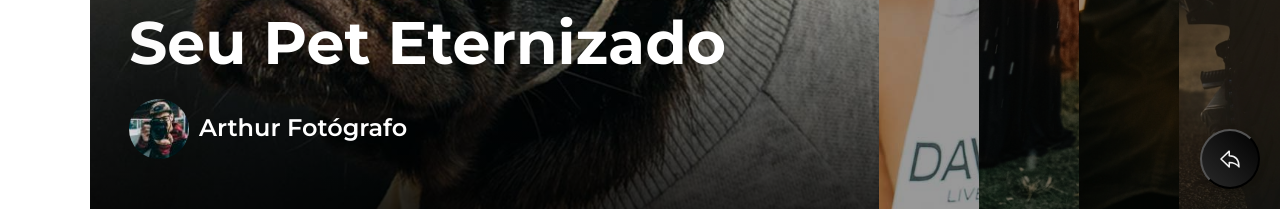
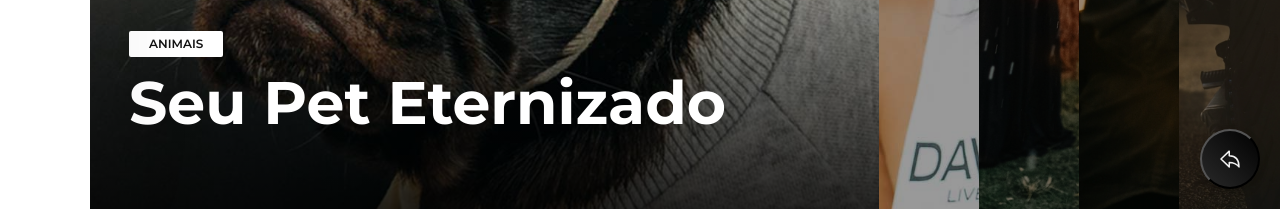
Before and after one commit to SorayaCop/arthur-fotografia, a plain HTML site: page index.html in a window 1280 px wide. Shown: the part 591-800 px from the top of the page. Drawn offline with nearby package versions, Linux system fonts and the light colour scheme.

Commit message:
Update index.html

```diff
--- a/index.html
+++ b/index.html
@@ -111,50 +111,34 @@
 					<div class="pa-text">
 						<div class="pa-tag">animais</div>
 						<h2>Seu Pet Eternizado</h2>
-						<div class="pa-author">
-							<img src="img/Hero/author.jpg" alt="">
-							<h4>Arthur Fotógrafo</h4>
-						</div>
+
 					</div>
 				</div>
 				<div class="pana-accordion-item set-bg" data-setbg="img/hero/1.jpg">
 					<div class="pa-text">
 						<div class="pa-tag">pessoas</div>
 						<h2>Book Pessoal</h2>
-						<div class="pa-author">
-							<img src="img/Hero/author.jpg" alt="">
-							<h4>Arthur Fotógrafo</h4>
-						</div>
+
 					</div>
 				</div>
 				<div class="pana-accordion-item set-bg" data-setbg="img/hero/3.jpg">
 					<div class="pa-text">
 						<div class="pa-tag">eventos</div>
 						<h2>Eventos e Festas</h2>
-						<div class="pa-author">
-							<img src="img/Hero/author.jpg" alt="">
-							<h4>Arthur Fotógrafo</h4>
-						</div>
+
 					</div>
 				</div>
 				<div class="pana-accordion-item set-bg" data-setbg="img/hero/4.jpg">
 					<div class="pa-text">
 						<div class="pa-tag">casal</div>
 						<h2>Pré Casamento</h2>
-						<div class="pa-author">
-							<img src="img/Hero/author.jpg" alt="">
-							<h4>Arthur Fotógrafo</h4>
-						</div>
 					</div>
 				</div>
 				<div class="pana-accordion-item set-bg" data-setbg="img/hero/5.jpg">
 					<div class="pa-text">
 						<div class="pa-tag">criativo</div>
 						<h2>Registro de Momentos</h2>
-						<div class="pa-author">
-							<img src="img/Hero/author.jpg" alt="">
-							<h4>Arthur Fotógrafo</h4>
-						</div>
+
 					</div>
 				</div>
 			</div>
@@ -165,50 +149,34 @@
 					<div class="pa-text">
 						<div class="pa-tag">animais</div>
 						<h2>Seu Pet Eternizado</h2>
-						<div class="pa-author">
-							<img src="img/Hero/author.jpg" alt="">
-							<h4>Arthur Fotógrafo</h4>
-						</div>
+
 					</div>
 				</div>
 				<div class="hero-item set-bg" data-setbg="img/hero/1.jpg">
 					<div class="pa-text">
 						<div class="pa-tag">pessoas</div>
-						<h2>Book Pessoal</h2>
-						<div class="pa-author">
-							<img src="img/Hero/author.jpg" alt="">
-							<h4>Arthur Fotógrafo</h4>
-						</div>
+
 					</div>
 				</div>
 				<div class="hero-item set-bg" data-setbg="img/hero/3.jpg">
 					<div class="pa-text">
 						<div class="pa-tag">eventos</div>
 						<h2>Eventos e Festas</h2>
-						<div class="pa-author">
-							<img src="img/Hero/author.jpg" alt="">
-							<h4>Arthur Fotógrafo</h4>
-						</div>
+
 					</div>
 				</div>
 				<div class="hero-item set-bg" data-setbg="img/hero/4.jpg">
 					<div class="pa-text">
 						<div class="pa-tag">casal</div>
 						<h2>Pré Casamento</h2>
-						<div class="pa-author">
-							<img src="img/Hero/author.jpg" alt="">
-							<h4>Arthur Fotógrafo</h4>
-						</div>
+
 					</div>
 				</div>
 				<div class="hero-item set-bg" data-setbg="img/hero/5.jpg">
 					<div class="pa-text">
 						<div class="pa-tag">criativo</div>
 						<h2>Registro de Momentos</h2>
-						<div class="pa-author">
-							<img src="img/Hero/author.jpg" alt="">
-							<h4>Arthur Fotógrafo</h4>
-						</div>
+
 					</div>
 				</div>
 			</div>
```
